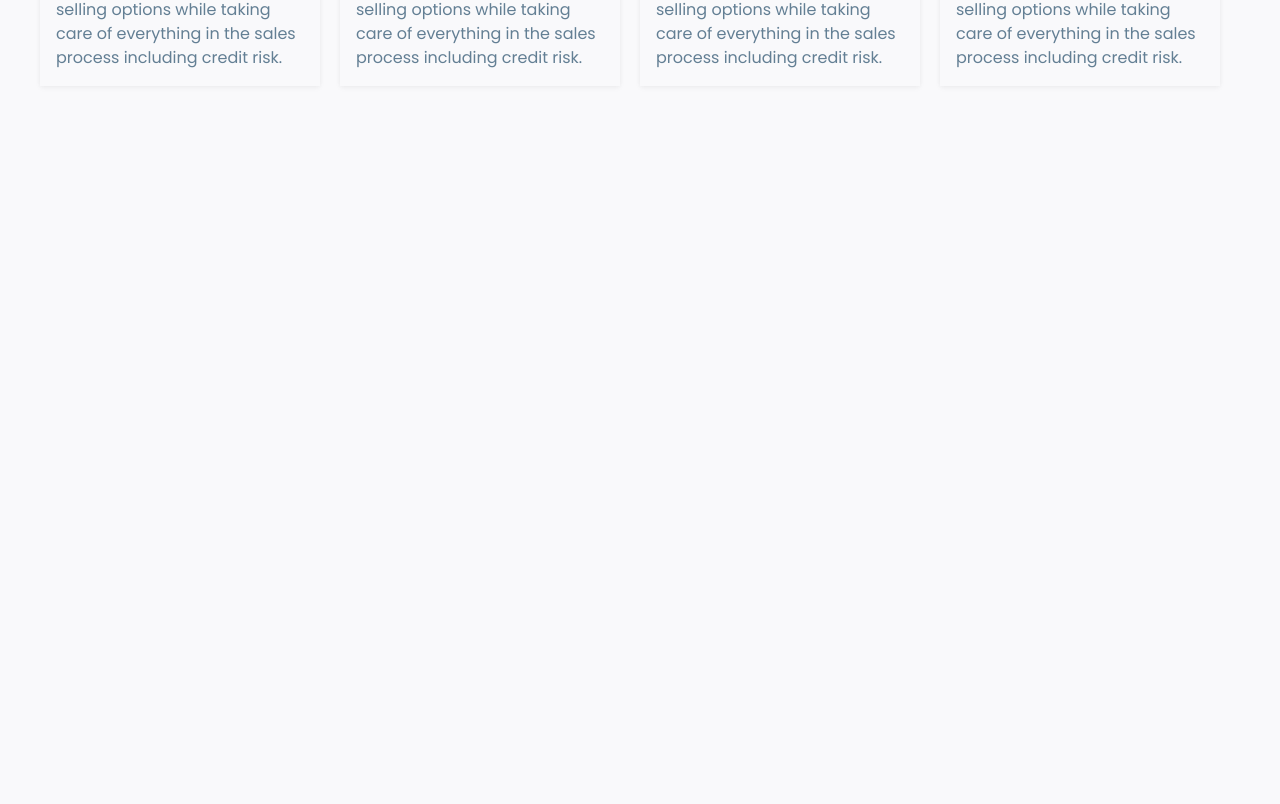
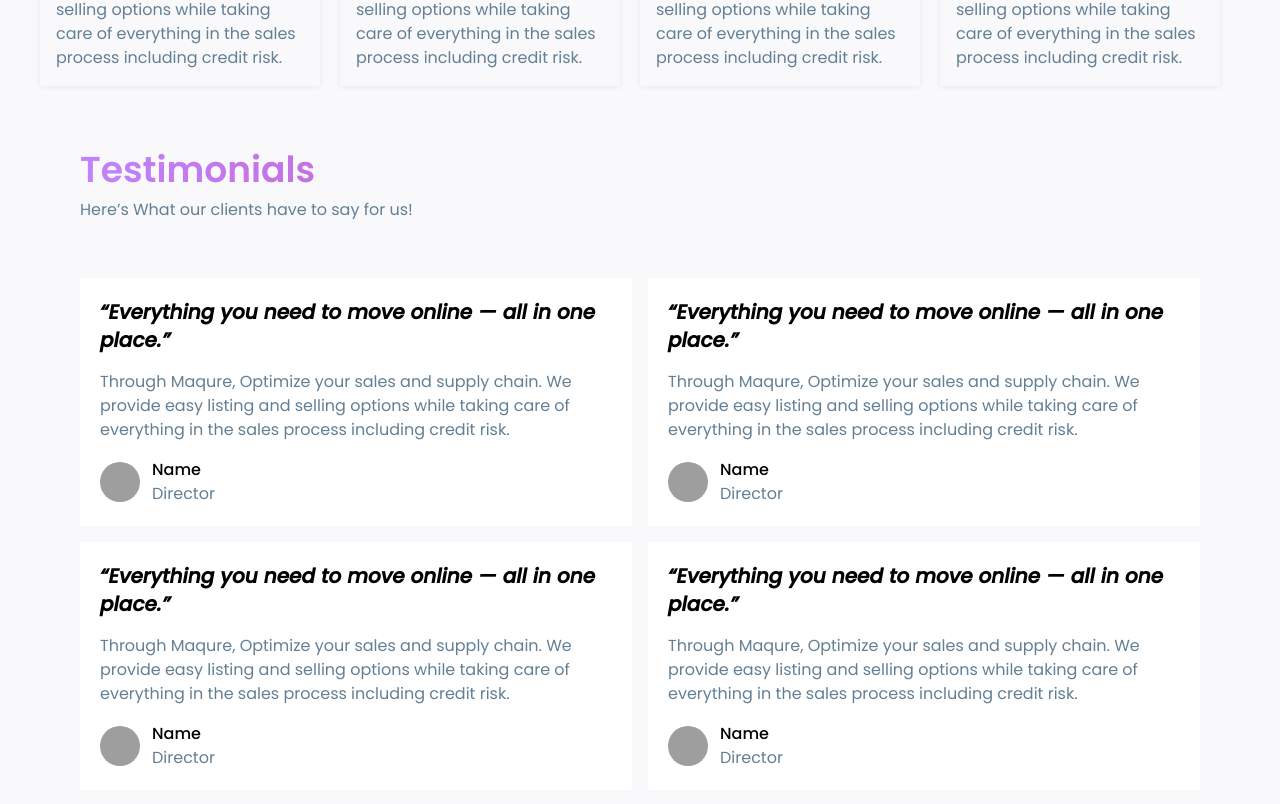
Before and after one commit to maheshpatil132/internship_frontend, a React (Create React App) app: page /onboard in a window 1280 px wide. Shown: the part 3117-3921 px from the top of the page. Before the commit the page ends 3243 px from the top, so only its background shows below. Built offline with nearby package versions, Linux system fonts and the light colour scheme; grey boxes are pictures that could not be loaded.

Commit message:
added routing

```diff
--- /dev/null
+++ b/src/components/Review.js
@@ -0,0 +1,22 @@
+import React from 'react'
+import { Avatar } from '@mui/material';
+
+
+
+const Review = () => {
+  return (
+    <div className=' flex flex-col gap-4 bg-white p-5'>
+       <p className=' font-semibold text-xl italic'>“Everything you need to move online — all in one place.”</p>
+       <p className=' text-base text-[#637F94]'>Through Maqure, Optimize your sales and supply chain. We provide easy listing and selling options while taking care of everything in the sales process including credit risk.</p>
+       <div className="flex gap-3 items-center">
+         <Avatar sizes='30' src='https://avatars.dicebear.com/api/:sprites/:seed.svg' />
+         <div className="avtar">
+            <h4 className=' text-base font-medium'>Name</h4>
+            <p className=' text-base text-[#637F94]'>Director</p>
+         </div>
+       </div>
+    </div>
+  )
+}
+
+export default Review
--- a/src/pages/MainPage/SellerOnBoard/SellerPage.js
+++ b/src/pages/MainPage/SellerOnBoard/SellerPage.js
@@ -13,6 +13,7 @@ import truck from '../../../images/Truck.png'
 
 import Map from '../../../components/Map'
 import Card from '../../../components/Card'
+import Review from '../../../components/Review'
 
 
 const SellerPage = () => {
@@ -168,13 +169,33 @@ const SellerPage = () => {
                     </div>
 
                     <div className=' flex gap-5'>
-                       <Card/>
-                       <Card/>
-                       <Card/>
-                       <Card/>
+                        <Card />
+                        <Card />
+                        <Card />
+                        <Card />
                     </div>
 
                 </div>
+
+                {/* testinimonial section started */}
+                <div className='px-20 my-10'>
+                    <div className=' space-y-2 mb-14'>
+                        <h1 className='  text-4xl  font-semibold text-transparent bg-clip-text bg-gradient-to-r from-purple-400 to-pink-600'>Testimonials</h1>
+                        <p className='text-[#637F94] text-base'>Here’s What our clients have to say for us! </p>
+                    </div>
+
+                    <div className=' grid grid-cols-2 gap-4'>
+                        <Review/>
+                        <Review/>
+                        <Review/>
+                        <Review/>
+                    </div>
+
+                </div>
+
+
+
+
             </div>
         </div>
     )
```
